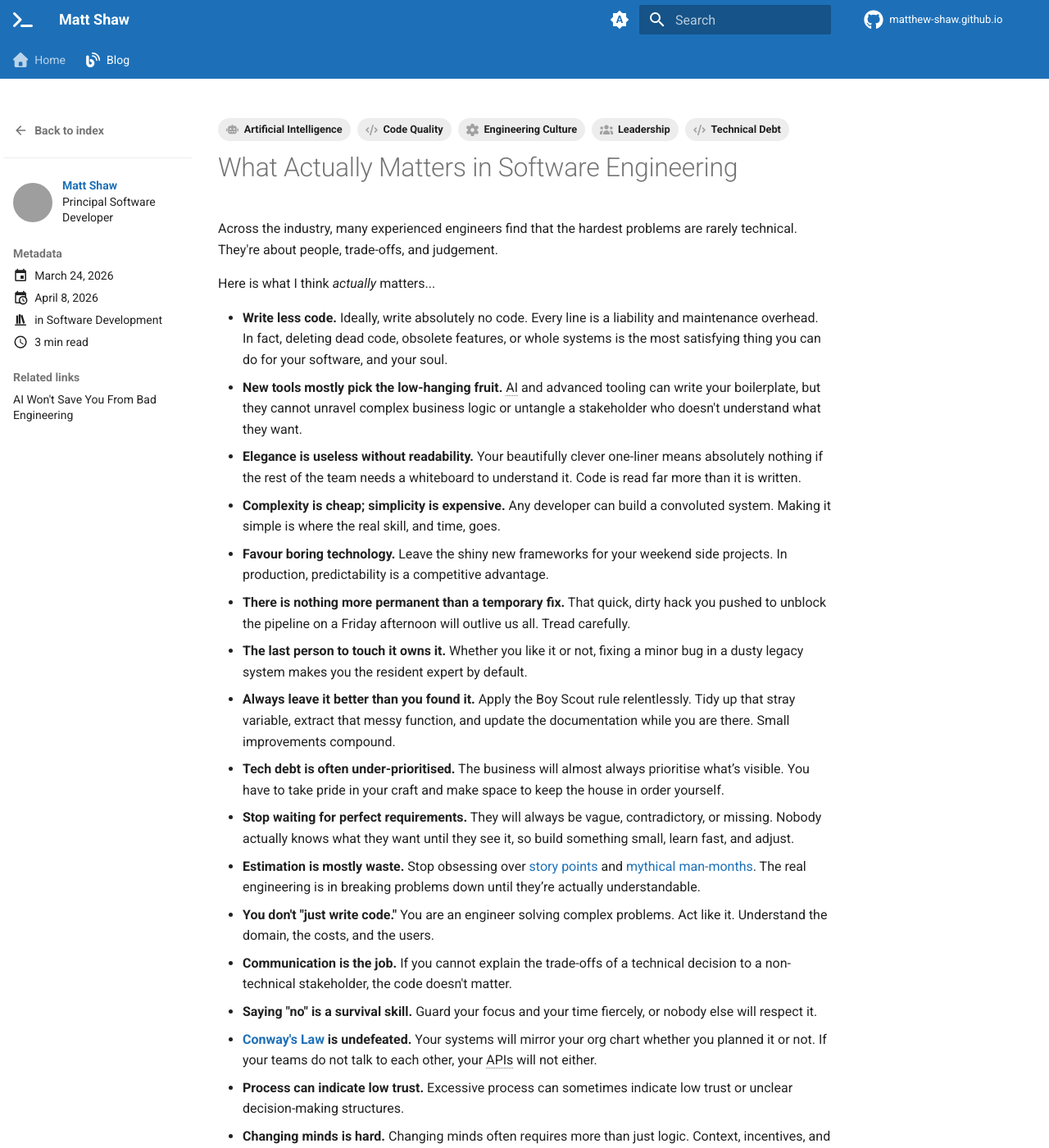
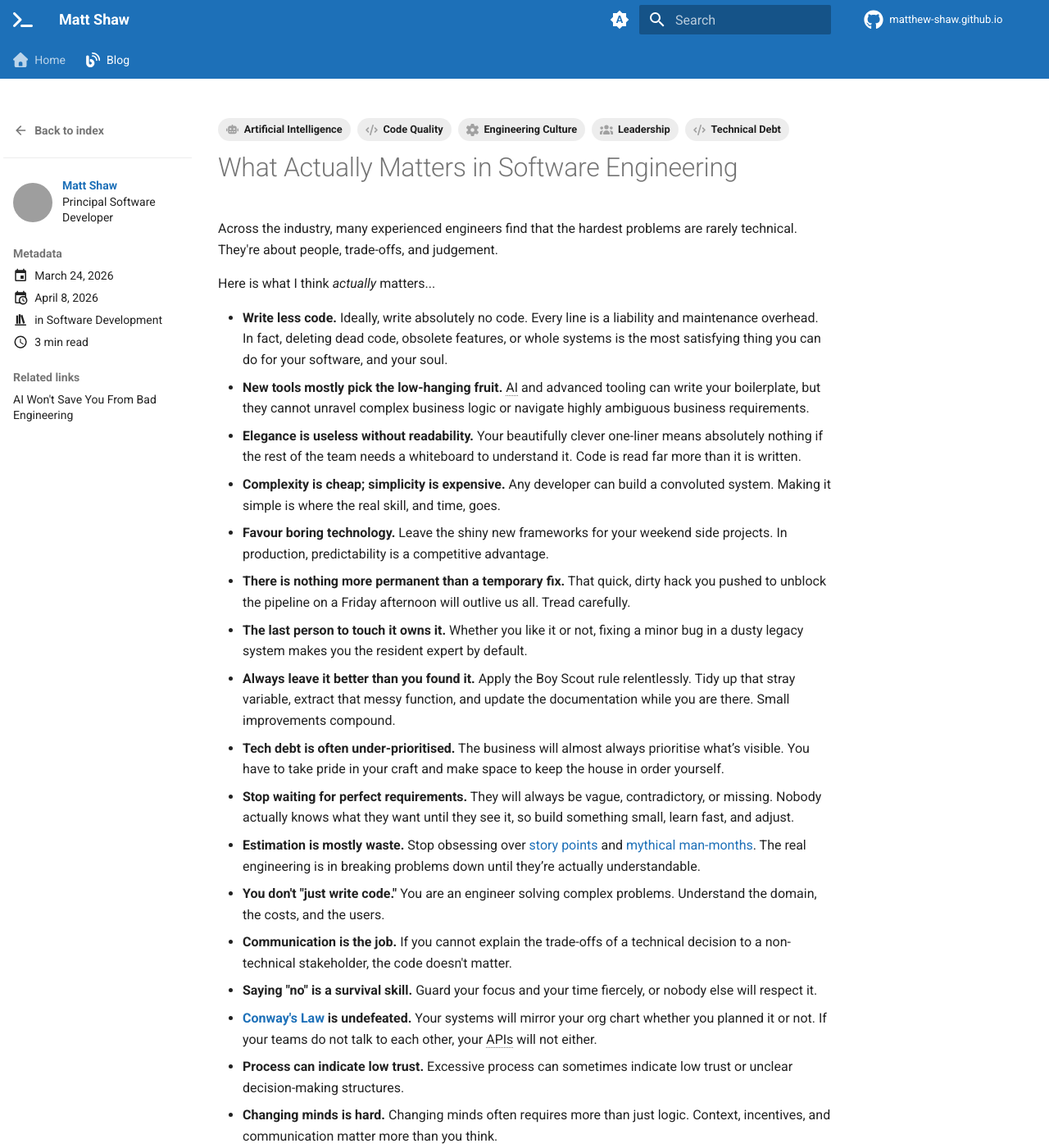
Before and after one commit to matthew-shaw/matthew-shaw.github.io, an MkDocs documentation site: the page built from docs/blog/posts/what-matters.md, in a window 1280 px wide and 1400 px high. Shown: the whole window at 82% size. Built offline with MkDocs 1.6.1 and Material for MkDocs 9.7.7, drawn with Linux system fonts in a browser that asks for light colours; plug-ins that fetch from the network failed and are left out; comment, search, counter and statistics services are not loaded; grey boxes are pictures that could not be loaded.

Commit message:
more sentiment review

```diff
--- a/docs/blog/posts/what-matters.md
+++ b/docs/blog/posts/what-matters.md
@@ -26,7 +26,7 @@ Here is what I think _actually_ matters...
 <!-- more -->
 
 - **Write less code.** Ideally, write absolutely no code. Every line is a liability and maintenance overhead. In fact, deleting dead code, obsolete features, or whole systems is the most satisfying thing you can do for your software, and your soul.
-- **New tools mostly pick the low-hanging fruit.** AI and advanced tooling can write your boilerplate, but they cannot unravel complex business logic or untangle a stakeholder who doesn't understand what they want.
+- **New tools mostly pick the low-hanging fruit.** AI and advanced tooling can write your boilerplate, but they cannot unravel complex business logic or navigate highly ambiguous business requirements.
 - **Elegance is useless without readability.** Your beautifully clever one-liner means absolutely nothing if the rest of the team needs a whiteboard to understand it. Code is read far more than it is written.
 - **Complexity is cheap; simplicity is expensive.** Any developer can build a convoluted system. Making it simple is where the real skill, and time, goes.
 - **Favour boring technology.** Leave the shiny new frameworks for your weekend side projects. In production, predictability is a competitive advantage.
@@ -36,7 +36,7 @@ Here is what I think _actually_ matters...
 - **Tech debt is often under-prioritised.** The business will almost always prioritise what’s visible. You have to take pride in your craft and make space to keep the house in order yourself.
 - **Stop waiting for perfect requirements.** They will always be vague, contradictory, or missing. Nobody actually knows what they want until they see it, so build something small, learn fast, and adjust.
 - **Estimation is mostly waste.** Stop obsessing over [story points](https://ronjeffries.com/articles/019-01ff/story-points/Index.html) and [mythical man-months](https://en.wikipedia.org/wiki/The_Mythical_Man-Month). The real engineering is in breaking problems down until they’re actually understandable.
-- **You don't "just write code."** You are an engineer solving complex problems. Act like it. Understand the domain, the costs, and the users.
+- **You don't "just write code."** You are an engineer solving complex problems. Understand the domain, the costs, and the users.
 - **Communication is the job.** If you cannot explain the trade-offs of a technical decision to a non-technical stakeholder, the code doesn't matter.
 - **Saying "no" is a survival skill.** Guard your focus and your time fiercely, or nobody else will respect it.
 - **[Conway's Law](https://en.wikipedia.org/wiki/Conway%27s_law) is undefeated.** Your systems will mirror your org chart whether you planned it or not. If your teams do not talk to each other, your APIs will not either.
```
Also changed, not shown: docs/blog/posts/ai-power-tools.md (+1 -1 lines).
